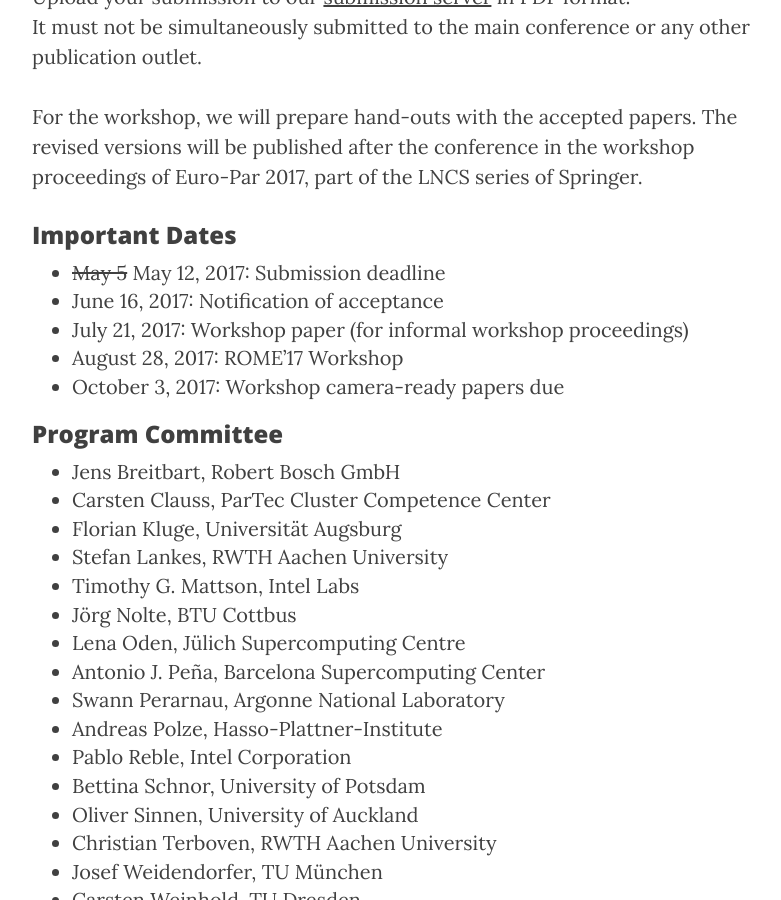
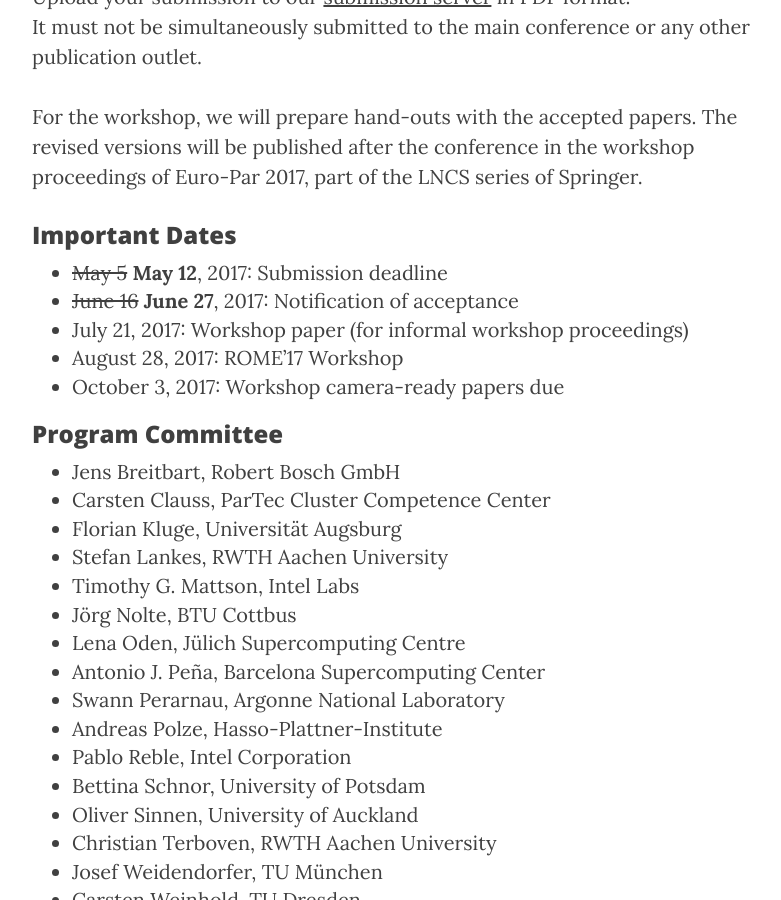
Before and after one commit to WROME/wrome.github.io, a Jekyll site: the page built from compostela2017.md, in a window 1280 px wide and 900 px high, scrolled down 2574 px. Shown: the whole window, without its empty margins (233-1014 px from the left). Built offline with Jekyll 4.4.1, drawn with Linux system fonts in a browser that asks for light colours; nearby versions of some CDN libraries.

Commit message:
update notification date

```diff
--- a/compostela2017.md
+++ b/compostela2017.md
@@ -53,8 +53,8 @@
 
 ### Important Dates
 
-* <del>May 5</del> May 12, 2017: Submission deadline
-* June 16, 2017: Notification of acceptance
+* <del>May 5</del> **May 12**, 2017: Submission deadline
+* <del>June 16</del> **June 27**, 2017: Notification of acceptance
 * July 21, 2017: Workshop paper (for informal workshop proceedings)
 * August 28, 2017: ROME'17 Workshop
 * October 3, 2017: Workshop camera-ready papers due
```
